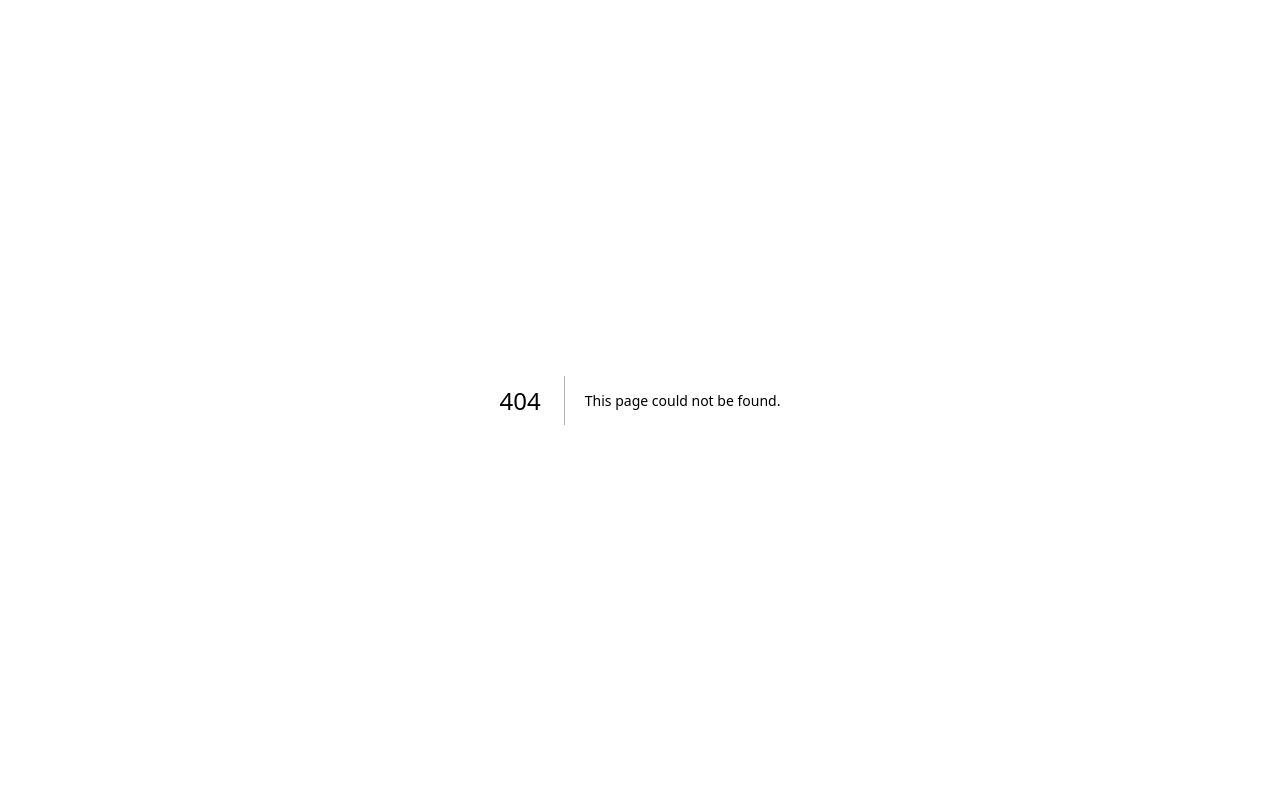
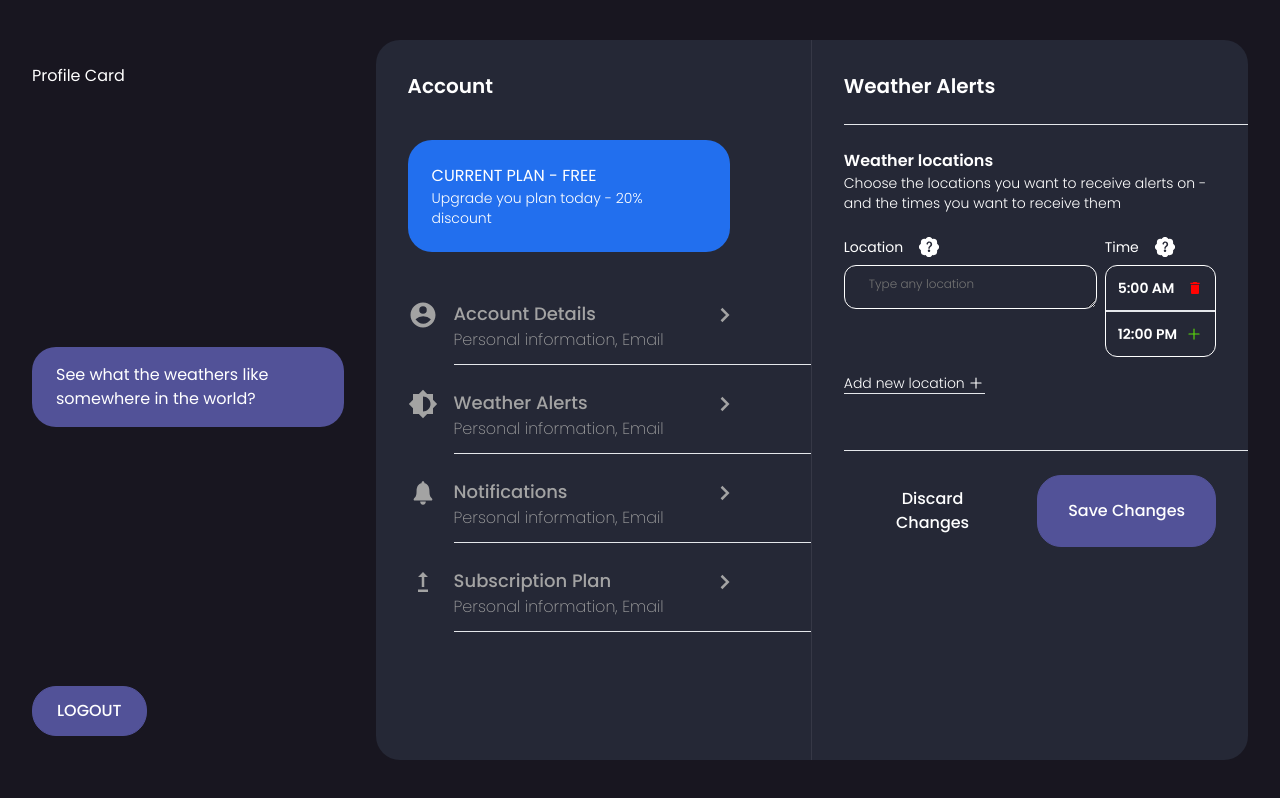
Before and after one commit to codedcontent/weather-buddy, a Next.js app: page /account/weather-alerts in a window 1280 px wide. Before the commit this address had no page. Built offline with nearby package versions, Linux system fonts and the light colour scheme; no server answers; sample sign-in values are in the browser's storage.

Commit message:
Working on the weather alerts UI

```diff
--- a/src/app/account/layout.tsx
+++ b/src/app/account/layout.tsx
@@ -67,7 +67,7 @@ const AccountLayout: React.FC<AccountLayoutProps> = ({ children }) => {
             </div>
           </div>
 
-          <div className="w-1/2 py-8">{children}</div>
+          <div className="w-1/2 py-8 relative">{children}</div>
         </div>
       </section>
     </main>
--- /dev/null
+++ b/src/app/account/notifications/loading.tsx
@@ -0,0 +1,12 @@
+import Loader from "@/components/Loader";
+import React from "react";
+
+const Loading = () => {
+  return (
+    <div className="grid place-items-center h-full w-full">
+      <Loader variant="skeleton" rows={4} />
+    </div>
+  );
+};
+
+export default Loading;
--- /dev/null
+++ b/src/app/account/reset-password/loading.tsx
@@ -0,0 +1,12 @@
+import Loader from "@/components/Loader";
+import React from "react";
+
+const Loading = () => {
+  return (
+    <div className="grid place-items-center h-full w-full">
+      <Loader variant="skeleton" rows={4} />
+    </div>
+  );
+};
+
+export default Loading;
--- /dev/null
+++ b/src/app/account/subscription-plan/loading.tsx
@@ -0,0 +1,12 @@
+import Loader from "@/components/Loader";
+import React from "react";
+
+const Loading = () => {
+  return (
+    <div className="grid place-items-center h-full w-full">
+      <Loader variant="skeleton" rows={4} />
+    </div>
+  );
+};
+
+export default Loading;
--- /dev/null
+++ b/src/app/account/weather-alerts/loading.tsx
@@ -0,0 +1,12 @@
+import Loader from "@/components/Loader";
+import React from "react";
+
+const Loading = () => {
+  return (
+    <div className="grid place-items-center h-full w-full">
+      <Loader variant="skeleton" rows={4} />
+    </div>
+  );
+};
+
+export default Loading;
--- /dev/null
+++ b/src/app/account/weather-alerts/page.tsx
@@ -0,0 +1,55 @@
+"use client";
+
+import CustomButton from "@/components/CustomButton";
+import WeatherAlerts from "@/components/weatherAlerts/WeatherAlerts";
+import React from "react";
+
+const WeatherAlertsPage = () => {
+  return (
+    <div className="w-full">
+      {/* Page title */}
+      <p className="text-xl font-semibold capitalize px-8">Weather Alerts</p>
+
+      {/* <-- --> */}
+      <div className="pl-8 my-6">
+        <hr className="border-silver" />
+      </div>
+
+      {/* Page description */}
+      <div className="px-8">
+        <p className="font-semibold">Weather locations</p>
+        <p className="font-light text-sm">
+          Choose the locations you want to receive alerts on - and the times you
+          want to receive them
+        </p>
+      </div>
+
+      {/* Updatable weather locations and alert times */}
+      <div className="px-8 mt-6">
+        <WeatherAlerts />
+      </div>
+
+      {/* <-- --> */}
+      <div className="pl-8 mt-14 mb-6">
+        <hr className="border-silver" />
+      </div>
+
+      {/* Save/Discard buttons */}
+      <div className="flex w-full gap-4 px-8">
+        <CustomButton
+          label="Discard Changes"
+          onClick={() => {}}
+          variant="outlined"
+        />
+
+        <CustomButton
+          label="Save Changes"
+          onClick={() => {}}
+          variant="filled"
+        />
+      </div>
+    </div>
+  );
+};
+
+export default WeatherAlertsPage;
--- /dev/null
+++ b/src/components/weatherAlerts/WeatherAlerts.tsx
@@ -0,0 +1,29 @@
+import React from "react";
+import { IoAddOutline } from "react-icons/io5";
+import NewWeatherAlert from "./newWeatherAlert/NewWeatherAlert";
+
+const WeatherAlerts = () => {
+  const weatherAlerts = [
+    {
+      id: 1,
+      location: "Indianapolis",
+      times: ["4pm", "5pm"],
+    },
+  ];
+
+  return (
+    <div className="space-y-4">
+      {weatherAlerts.map((weatherAlert) => (
+        <NewWeatherAlert key={weatherAlert.id} {...weatherAlert} />
+      ))}
+
+      <button className="flex gap-0.5 items-center border-b w-max cursor-pointer">
+        <p className="text-sm font-light">Add new location</p>
+
+        <IoAddOutline className="text-lg" />
+      </button>
+    </div>
+  );
+};
+
+export default WeatherAlerts;
--- /dev/null
+++ b/src/components/weatherAlerts/newWeatherAlert/NewWeatherAlert.tsx
@@ -0,0 +1,20 @@
+import React from "react";
+import WeatherAlertLocation from "./WeatherAlertLocation";
+import WeatherAlertTimes from "./WeatherAlertTimes";
+
+type WeatherAlertProps = {
+  id: string | number;
+  location: string;
+  times: string[];
+};
+
+const NewWeatherAlert = ({ location, times, id }: WeatherAlertProps) => {
+  return (
+    <div className="flex gap-2">
+      <WeatherAlertLocation location={location} />
+      <WeatherAlertTimes times={times} />
+    </div>
+  );
+};
+
+export default NewWeatherAlert;
--- /dev/null
+++ b/src/components/weatherAlerts/newWeatherAlert/WeatherAlertLocation.tsx
@@ -0,0 +1,29 @@
+"use client";
+
+import React from "react";
+import { BsFillPatchQuestionFill } from "react-icons/bs";
+
+type WeatherAlertLocationProps = {
+  location: string;
+};
+
+const WeatherAlertLocation = ({ location }: WeatherAlertLocationProps) => {
+  return (
+    <div className="mb-4 w-full flex-1">
+      <div className="flex gap-4 items-start">
+        <label className="block text-white mb-2 capitalize text-sm">
+          Location
+        </label>
+
+        <BsFillPatchQuestionFill className="text-xl" />
+      </div>
+
+      <textarea
+        className="border border-white bg-transparent rounded-xl pt-2.5 px-6 w-full font-light placeholder:text-neutral-500 text-xs"
+        placeholder="Type any location"
+      ></textarea>
+    </div>
+  );
+};
+
+export default WeatherAlertLocation;
--- /dev/null
+++ b/src/components/weatherAlerts/newWeatherAlert/WeatherAlertTimes.tsx
@@ -0,0 +1,48 @@
+"use client";
+
+import React from "react";
+import { BsFillPatchQuestionFill } from "react-icons/bs";
+import { MdDelete } from "react-icons/md";
+import { IoAddOutline } from "react-icons/io5";
+
+type WeatherAlertTimesProps = {
+  times: string[];
+};
+
+const WeatherAlertTimes = ({ times }: WeatherAlertTimesProps) => {
+  const addTime = () => {};
+
+  const removeTime = () => {};
+
+  return (
+    <div className="w-max">
+      <div className="flex gap-4 items-start">
+        <label className="block text-white mb-2 capitalize text-sm">Time</label>
+
+        <BsFillPatchQuestionFill className="text-xl" />
+      </div>
+
+      <div className="border border-white bg-transparent rounded-xl divide-y-2">
+        <div className="flex gap-2 p-3 w-full justify-between items-center">
+          <p className="text-sm font-semibold uppercase">5:00 AM</p>
+
+          <MdDelete
+            className="text-wb-danger-red cursor-pointer"
+            onClick={removeTime}
+          />
+        </div>
+
+        <div className="flex gap-2 p-3 w-full justify-between items-center">
+          <p className="text-sm font-semibold uppercase">12:00 Pm</p>
+
+          <IoAddOutline
+            className="text-wb-success-green text-lg cursor-pointer"
+            onClick={addTime}
+          />
+        </div>
+      </div>
+    </div>
+  );
+};
+
+export default WeatherAlertTimes;
```
